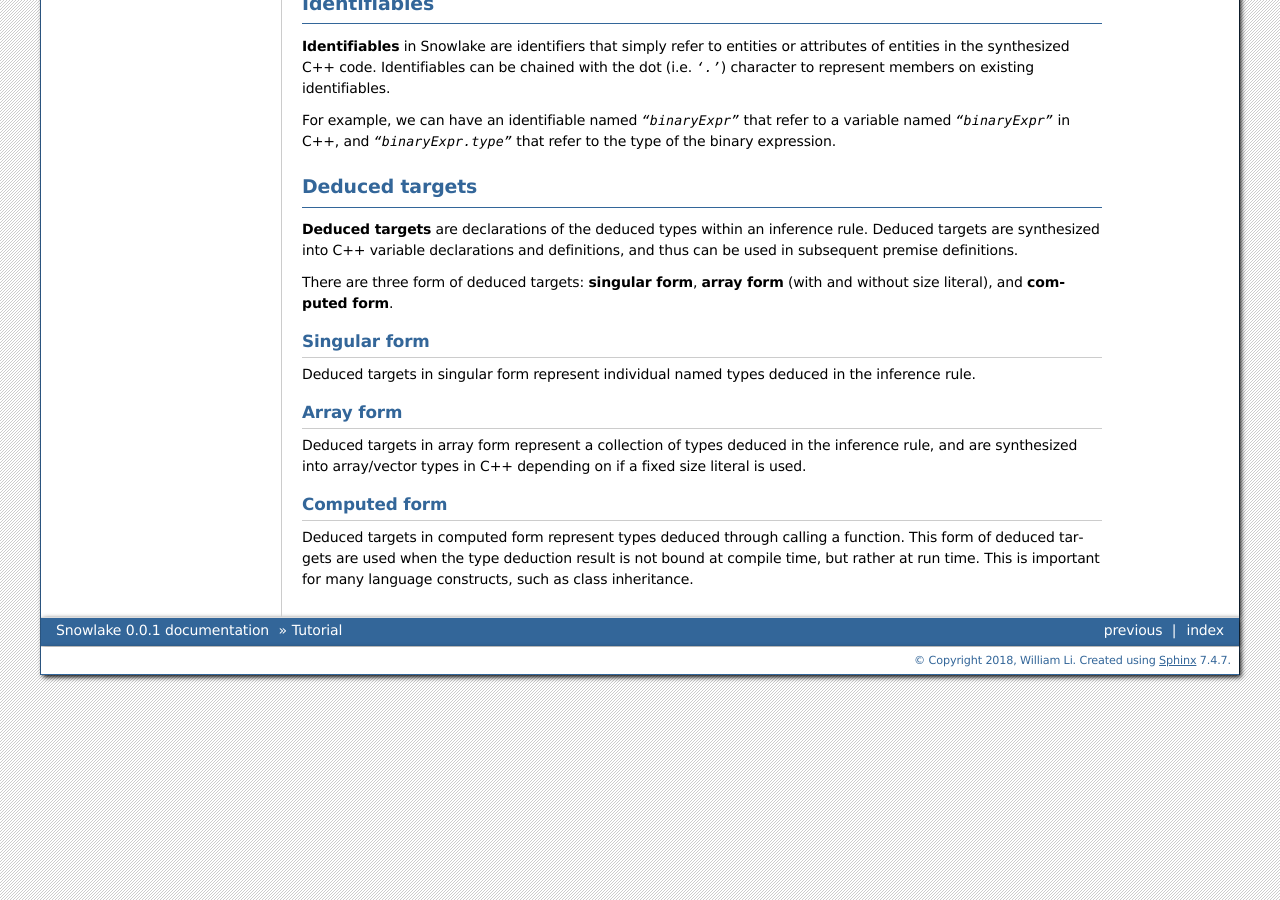
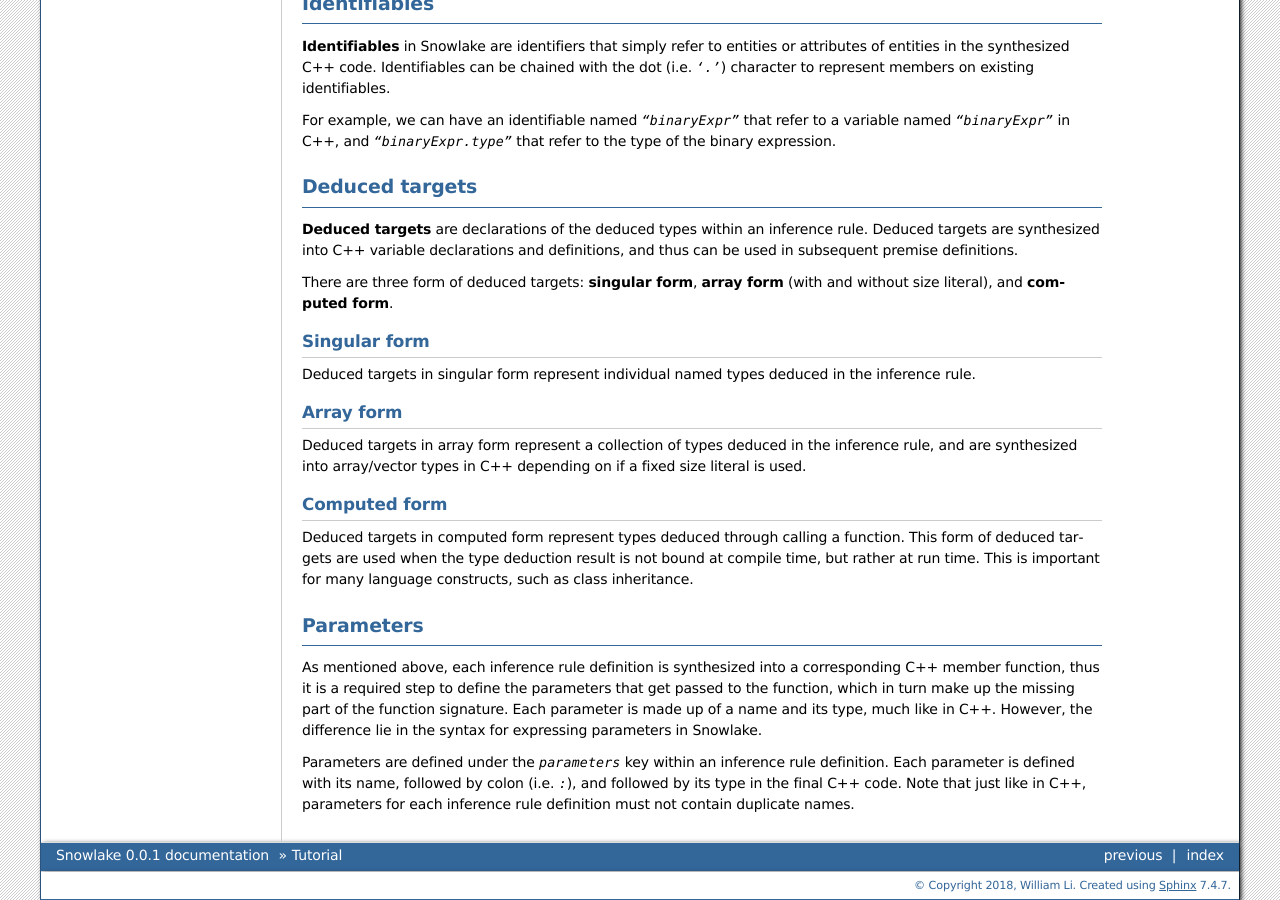
Before and after one commit to libcxx/Snowlake, a Sphinx documentation site: the page built from docs/source/tutorial.rst, in a window 1280 px wide and 900 px high, scrolled down 1336 px. Built offline with Sphinx 7.4.7, drawn with Linux system fonts in a browser that asks for light colours; some of the changed text lies outside the part shown.

Commit message:
Add "Parameters" section [ci skip]

```diff
--- a/docs/source/tutorial.rst
+++ b/docs/source/tutorial.rst
@@ -77,7 +77,7 @@ function, which is a member of the C++ class that is synthesized from the
 corresponding parent inference group.
 
 Each inference rule definition is made up of four parts:
-**global definitions**, **arguments**, **premises**, and **proposition**,
+**global definitions**, **parameters**, **premises**, and **proposition**,
 as well as two entities that are make up premises and propositions:
 **identifiables** and **deduced targets**.
 Global definitions and arguments are input that the inference rule uses
@@ -144,3 +144,20 @@ Deduced targets in computed form represent types deduced through calling
 a function. This form of deduced targets are used when the type deduction
 result is not bound at compile time, but rather at run time. This is
 important for many language constructs, such as class inheritance.
+
+
+Parameters
+##########
+
+As mentioned above, each inference rule definition is synthesized into
+a corresponding C++ member function, thus it is a required step to define
+the parameters that get passed to the function, which in turn make up
+the missing part of the function signature. Each parameter is made up
+of a name and its type, much like in C++. However, the difference lie
+in the syntax for expressing parameters in Snowlake.
+
+Parameters are defined under the `parameters` key within an inference
+rule definition. Each parameter is defined with its name, followed by
+colon (i.e. `:`), and followed by its type in the final C++ code.
+Note that just like in C++, parameters for each inference rule definition
+must not contain duplicate names.
```
